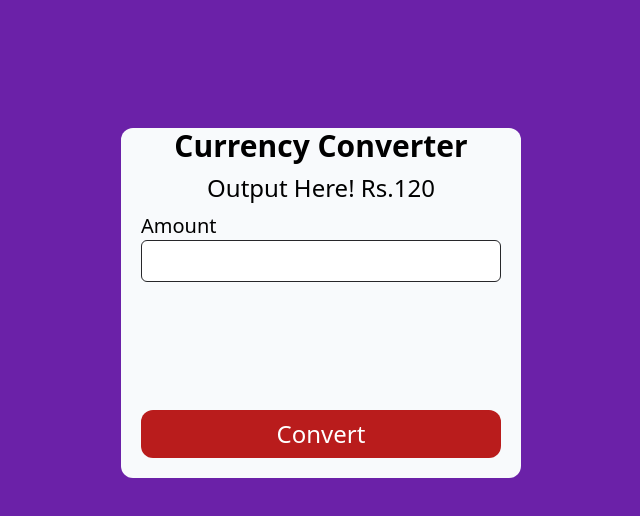
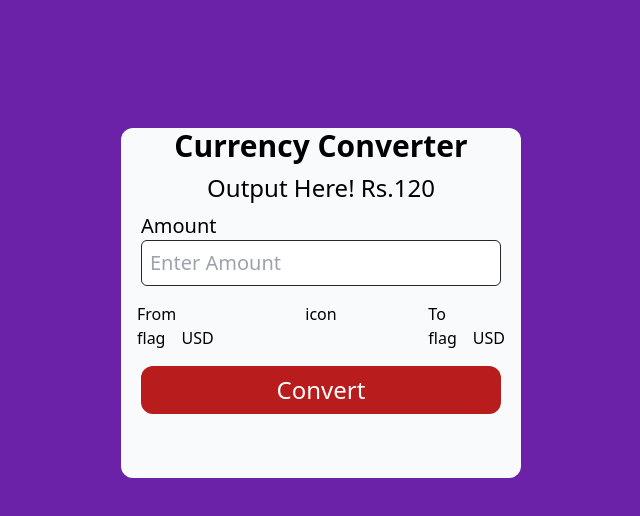
Before and after one commit to Narendra-Mahara/React, a React (Vite) app in the folder currencyConverter/: page / in a window 1280 px wide. Shown: the top 516 px of the page, without its empty margins (319-959 px from the left). Built offline with nearby package versions, Linux system fonts and the light colour scheme.

Commit message:
make from and to section

```diff
--- a/currencyConverter/src/App.jsx
+++ b/currencyConverter/src/App.jsx
@@ -1,4 +1,4 @@
-// import Selectors from "./Components/Selectors";
+import Selectors from "./Components/Selectors";
 
 let App = () => {
   return (
@@ -11,16 +11,21 @@ let App = () => {
             Amount
           </label>
           <input
-            className="py-2 border border-zinc-800 outline-none px-2 rounded-md remove-arrow"
+            className="p-2 border border-zinc-800 outline-none rounded-md remove-arrow text-xl"
             type="number"
             name=""
             id="input"
+            placeholder="Enter Amount"
           />
         </div>
-        {/* <Selectors countryName={"eur"} />
-        <Selectors countryName={"eur"} /> */}
 
-        <div className="w-full px-5 mt-32">
+        <div className="flex justify-between p-4 text-left">
+          <Selectors labelValue="From" />
+          icon
+          <Selectors labelValue="To" />
+        </div>
+
+        <div className="w-full px-5 ">
           <button className="bg-red-700 w-full p-2 text-2xl text-white rounded-xl ">
             Convert
           </button>
--- a/currencyConverter/src/Components/Selectors.jsx
+++ b/currencyConverter/src/Components/Selectors.jsx
@@ -1,7 +1,13 @@
-const Selectors = () => {
-  return <>
-
-  </>;
+const Selectors = ({ labelValue }) => {
+  return (
+    <div className="flex flex-col">
+      <label htmlFor={labelValue}>{labelValue}</label>
+      <div className="flex gap-4">
+        <div className="flag">flag</div>
+        <div className="currencyType">USD</div>
+      </div>
+    </div>
+  );
 };
 
 export default Selectors;
```
